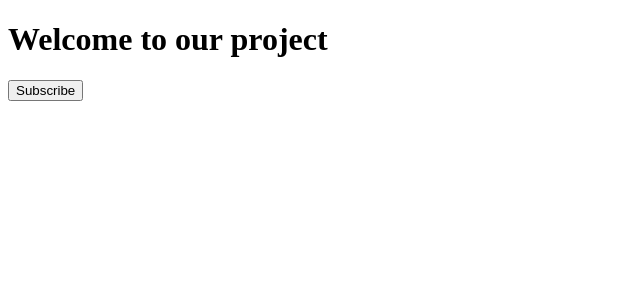
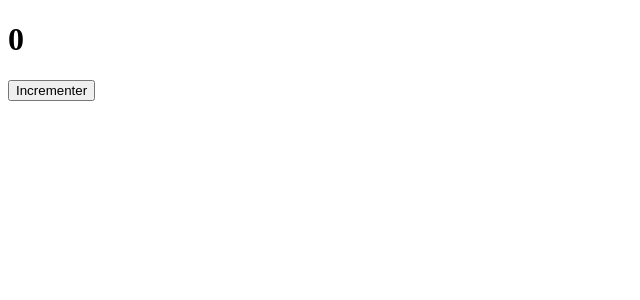
Before and after one commit to Optimus-ged/first_react_app, a React (Create React App) app: page / in a window 1280 px wide. Shown: the top 300 px of the page, without its empty margins (0-640 px from the left). Built offline with nearby package versions, Linux system fonts and the light colour scheme.

Commit message:
Handling of setState

```diff
--- a/src/react_trainings/App.js
+++ b/src/react_trainings/App.js
@@ -1,13 +1,14 @@
 import React, { Component } from "react";
-import Greet from "./components/Greet";
-import Welcome from "./components/Welcome";
-import { HelloWorld } from "./components/Hello";
-import Message from "./components/Message";
+// import Greet from "./components/Greet";
+// import Welcome from "./components/Welcome";
+// import { HelloWorld } from "./components/Hello";
+// import Message from "./components/Message";
+import Counter from './components/Counter';
 
 class App extends Component {
   render() {
     return (
-      <div>
+      <>
         {/* <HelloWorld />
         <Greet name="Adele">
           <p>props children</p>
@@ -15,8 +16,9 @@
         <Greet name="Salem" />
         <Greet name="John" />
         <Welcome name="Adele" /> */}
-        <Message/>
-      </div>
+        {/* <Message/> */}
+        <Counter/>
+      </>
     );
   }
 }
--- a/src/react_trainings/components/Counter.js
+++ b/src/react_trainings/components/Counter.js
@@ -0,0 +1,44 @@
+import React, { Component } from "react";
+
+class Counter extends Component {
+  constructor() {
+    super();
+    this.state = {
+      count: 0,
+    };
+  }
+
+//   incrementCounter() {
+//     this.setState(
+//       {
+//         count: this.state.count + 1,
+//       },
+//       () => console.log(this.state.count)
+//     );
+//   }
+
+  incrementCounter() {
+    this.setState((prevState, props) => ({
+      count: this.state.count + 1,
+    }));
+  }
+
+  incrementFive() {
+    this.incrementCounter();
+    this.incrementCounter();
+    this.incrementCounter();
+    this.incrementCounter();
+    this.incrementCounter();
+  }
+
+  render() {
+    return (
+      <>
+        <h1>{this.state.count}</h1>
+        <button onClick={() => this.incrementFive()}>Incrementer</button>
+      </>
+    );
+  }
+}
+
+export default Counter;
```
